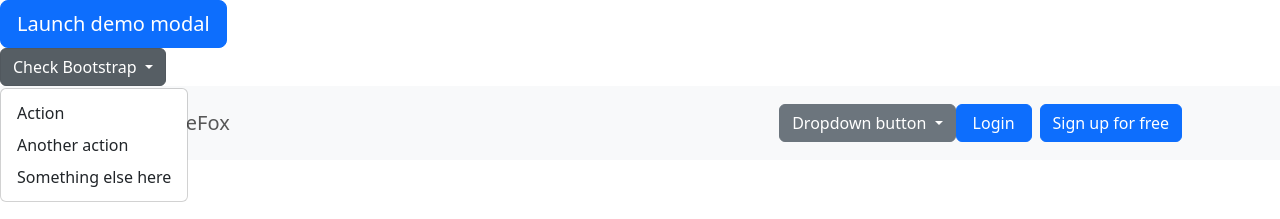
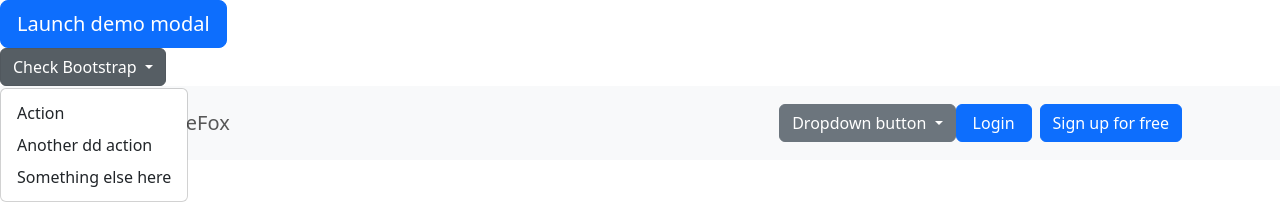
Before and after one commit to eagle-fox/dawMp, a Vue app in the folder front/: page / in a window 1280 px wide. Both pictures are taken after a click on the button "Check Bootstrap". Shown: the top 219 px of the page. Built offline with nearby package versions, Linux system fonts and the light colour scheme.

Commit message:
hotfix Dockerfile-bunjs

```diff
--- a/front/src/components/NavBar.vue
+++ b/front/src/components/NavBar.vue
@@ -6,6 +6,7 @@ export default {
 
 <template>
   <!-- Button trigger modal -->
+
   <button
     type="button"
     class="btn btn-primary btn-lg"
@@ -27,7 +28,7 @@ export default {
     </button>
     <ul class="dropdown-menu" aria-labelledby="dropdownMenuButton1">
       <li><a class="dropdown-item" href="#">Action</a></li>
-      <li><a class="dropdown-item" href="#">Another action</a></li>
+      <li><a class="dropdown-item" href="#">Another dd action</a></li>
       <li><a class="dropdown-item" href="#">Something else here</a></li>
     </ul>
   </div>
@@ -62,7 +63,7 @@ export default {
             Dropdown button
           </button>
           <div class="dropdown-menu" aria-labelledby="dropdownMenuButton">
-            <a class="dropdown-item" href="#">Action</a>
+            <a class="dropdown-item" href="#">THE Action</a>
             <a class="dropdown-item" href="#">Another action</a>
             <a class="dropdown-item" href="#">Something else here</a>
           </div>
```
Also changed, not shown: 1 other file (tests, documents, lock files or other folders).
